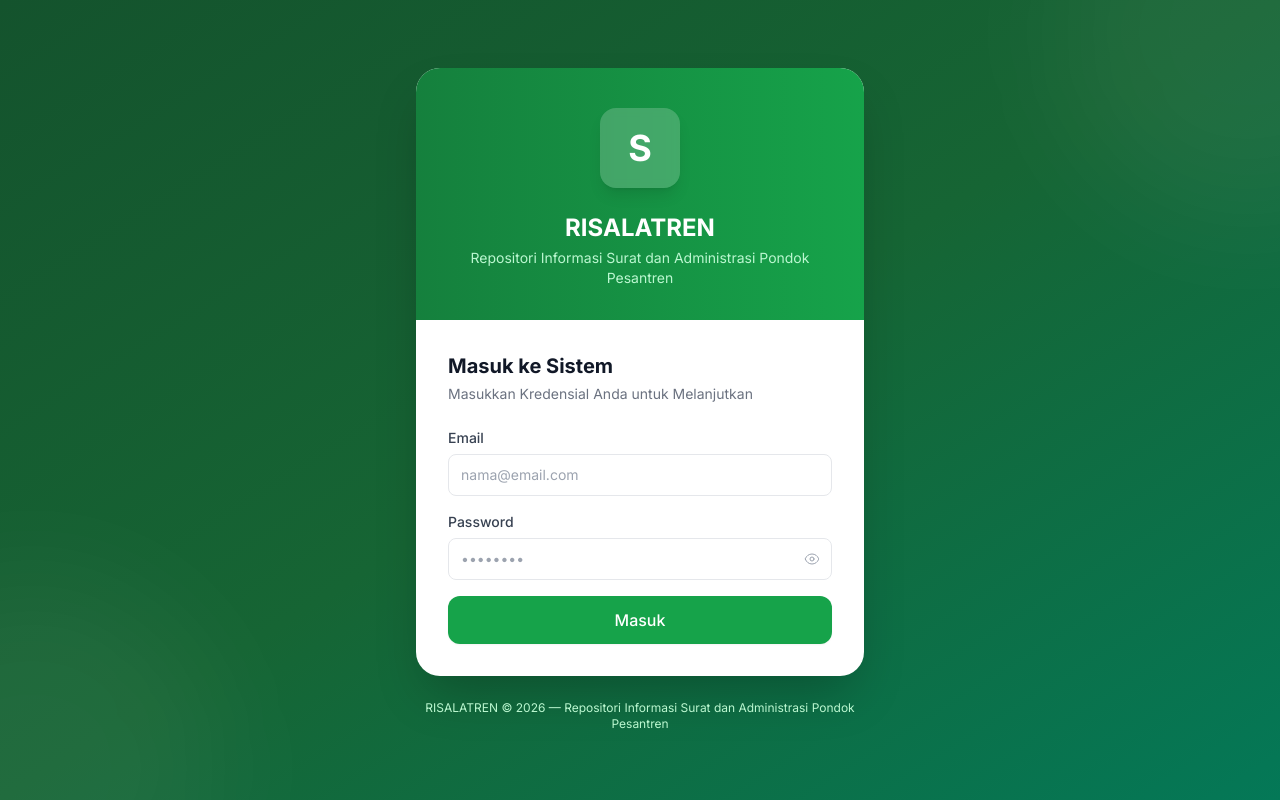
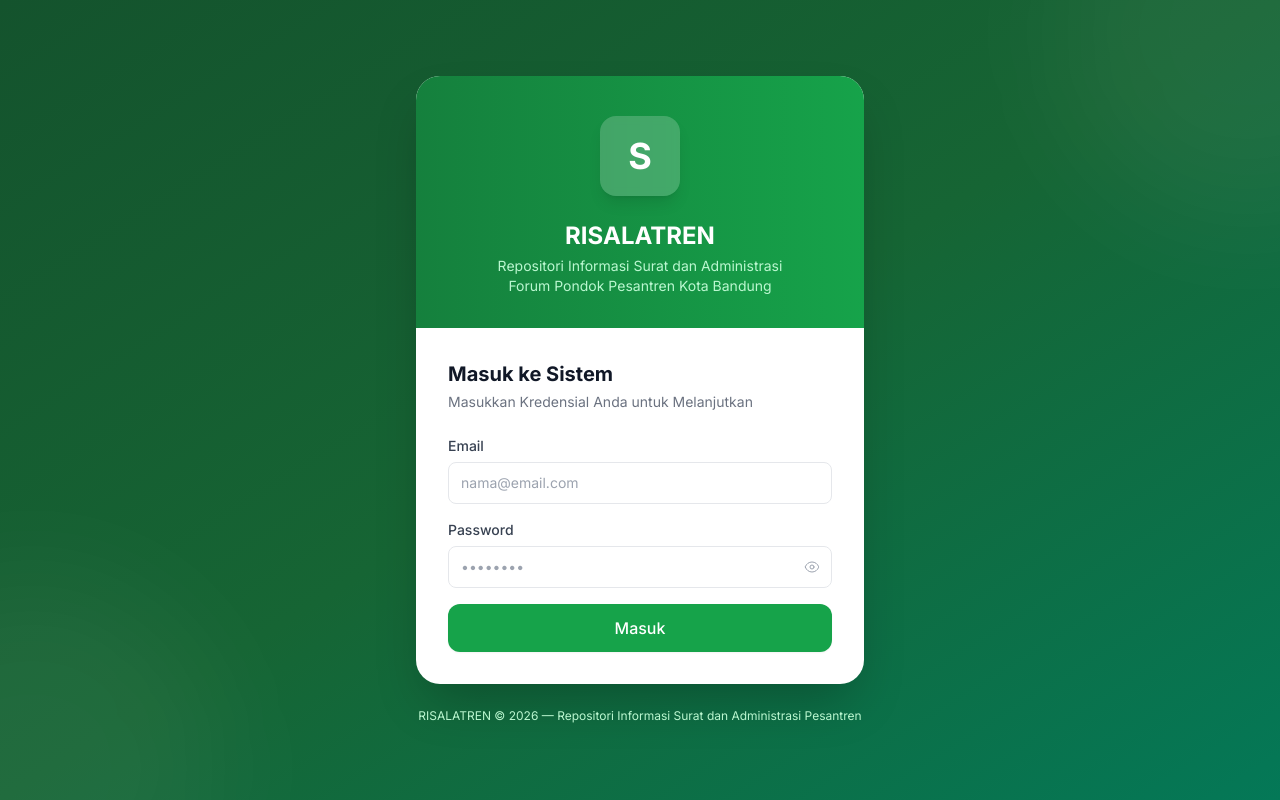
Before and after one commit to pesantrensukamiskin128-lab/Risalatren, a React (Vite) app in the folder frontend/: page /login in a window 1280 px wide. Built offline with nearby package versions, Linux system fonts and the light colour scheme; no server answers.

Commit message:
Update LoginPage.jsx

```diff
--- a/frontend/src/pages/LoginPage.jsx
+++ b/frontend/src/pages/LoginPage.jsx
@@ -75,7 +75,8 @@ export default function LoginPage() {
               )}
             </motion.div>
             <h1 className="text-2xl font-bold text-white mb-1">RISALATREN</h1>
-            <p className="text-primary-200 text-sm">Repositori Informasi Surat dan Administrasi Pondok Pesantren</p>
+            <p className="text-primary-200 text-sm">Repositori Informasi Surat dan Administrasi</p>
+            <p className="text-primary-200 text-sm">Forum Pondok Pesantren Kota Bandung</p>
           </div>
 
           {/* Form */}
@@ -139,7 +140,7 @@ export default function LoginPage() {
 
         {/* Footer */}
         <p className="text-center text-primary-200 text-xs mt-6">
-          RISALATREN © {new Date().getFullYear()} — Repositori Informasi Surat dan Administrasi Pondok Pesantren
+          RISALATREN © {new Date().getFullYear()} — Repositori Informasi Surat dan Administrasi Pesantren
         </p>
       </motion.div>
     </div>
```
